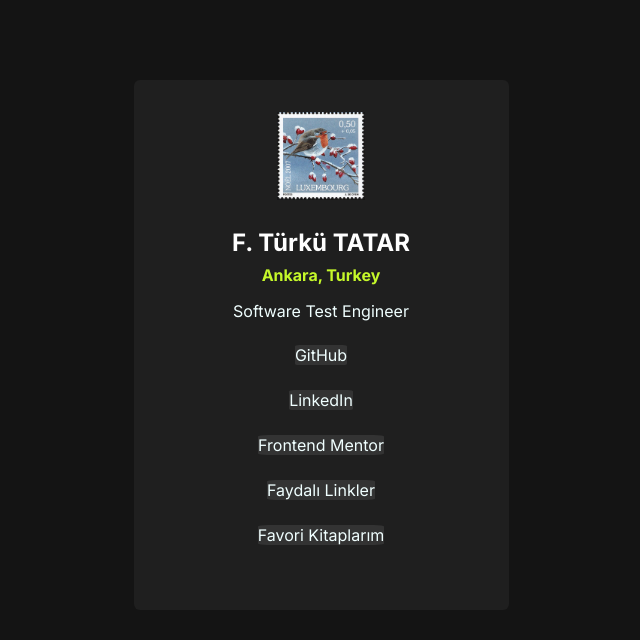
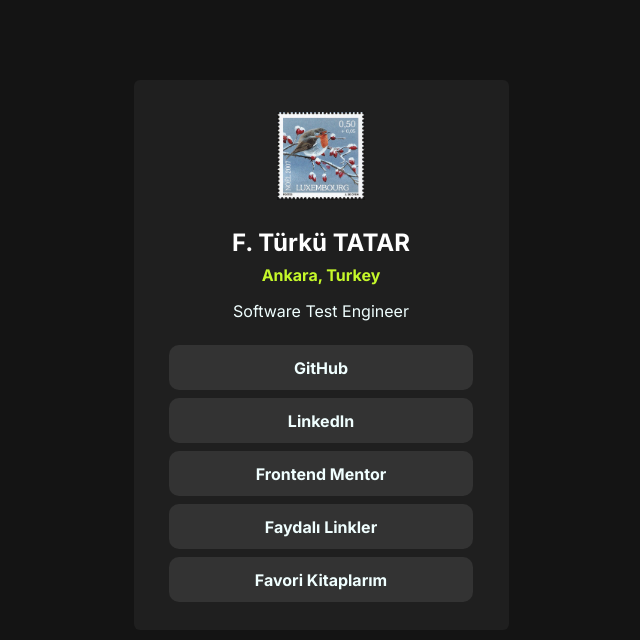
Before and after one commit to turkutatar/Frontend-Mentor-Social-links-profile, a plain HTML site: page index.html in a window 1280 px wide. Shown: the whole page, without its empty margins (319-959 px from the left). Drawn offline with Linux system fonts and the light colour scheme; files whose address does not match are found by name.

Commit message:
Update style.css
Final edit

```diff
--- a/style.css
+++ b/style.css
@@ -14,7 +14,7 @@ body    {
 #Grey-800-Dikdortgen {
     margin: 5rem auto;
     width: 375px;
-    height: 530px;
+    height: 550px;
     background-color: #1F1F1F;
     display: flex;
     align-items: center;
@@ -55,19 +55,32 @@ margin-top: 1.5rem;
 }
 
 .social-links {
-    margin-top: 1.5rem;
+    margin-top: 1rem;
 }
 
 .links-menu li {
     list-style-type: none; /* Default çıkan bullet pointleri kaldırmak için kullanıldı*/
     text-align: center;
     width: 304px;
-    height: 45px; /*TODO: Flexbox kullanılmalı*/
+    height: 45px;
 }
 
 .links-menu a {
     background-color: #333333;
-    border-radius: 8%;
+    border-radius: 10px;
     text-decoration: none; /* Default çıkan altı çizili mor link gösterimini kaldırmak için kullanıldı*/
     color: azure;
+    width: 304px; /*Buradan aşağısı liste yapısındaki linklerin tasarıma uygun görünümünü oluşturmak için kullanıldı*/
+    height: 45px;
+    display: flex;
+    align-items: center;
+    justify-content: center;
+    margin: .5rem 0rem;
+    font-weight: 700;
+    transition: all .2s ease-in; /* Hover action tepki süresi için kullanıldı */
 }
+
+.links-menu li a:hover {
+    background-color: #C5F82A;
+    color: #141414; /* Arka plan yeşil olduğunda anchor link in yazısı siyaha dönecek */
+}
```
